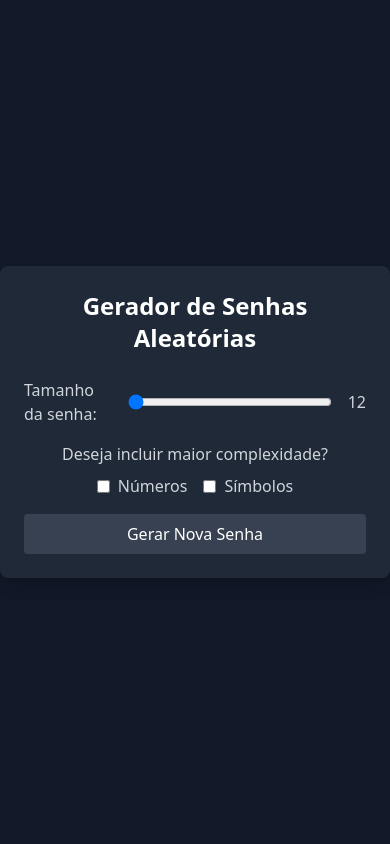
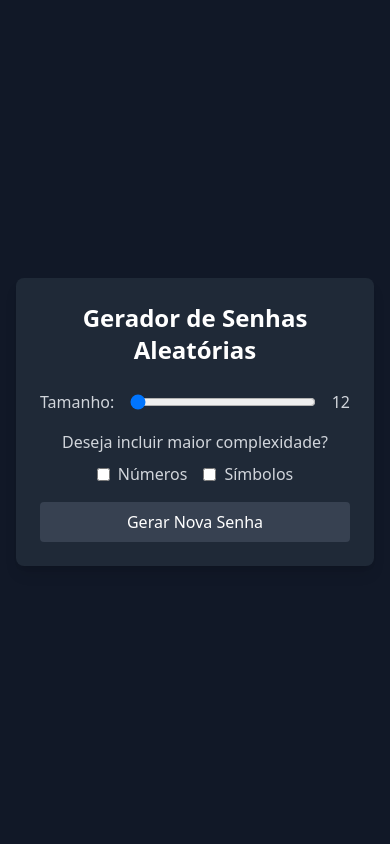
Before and after one commit to petrucc1/Gerador-de-Senhas-Aleatorias, a Flask app: page / in a window 390 px wide. Run offline with Flask 3, Linux system fonts and the light colour scheme; some libraries are stand-ins or nearby versions.

Commit message:
Adicionando padding para melhorar visualização no mobile

```diff
--- a/templates/index.html
+++ b/templates/index.html
@@ -7,14 +7,14 @@
     <script src="https://kit.fontawesome.com/0668e13d29.js" crossorigin="anonymous"></script>
     <title>Gerador de Senhas Aleatórias</title>
 </head>
-<body class="bg-gray-900 flex items-center justify-center h-screen">
+<body class="bg-gray-900 flex items-center justify-center h-screen p-4">
     <div class="bg-gray-800 p-6 rounded-lg shadow-lg text-center w-full max-w-md">
         <h1 class="text-2xl font-bold text-white mb-6">Gerador de Senhas Aleatórias</h1>
 
         {# Formulário para gerar senha #}
         <form method="POST" class="space-y-4">
             <div class="flex justify-start flex-row gap-x-4 items-center">
-                <label for="length" class="text-gray-300 text-start">Tamanho da senha:</label>
+                <label for="length" class="text-gray-300 text-start">Tamanho:</label>
                 <input type="range" id="length" name="length" min="12" max="30" value="{{ length }}" class="w-full bg-gray-700 text-white" oninput="this.nextElementSibling.value = this.value">
                 <output for="length" class="text-gray-300">{{ length }}</output>
             </div>
```
